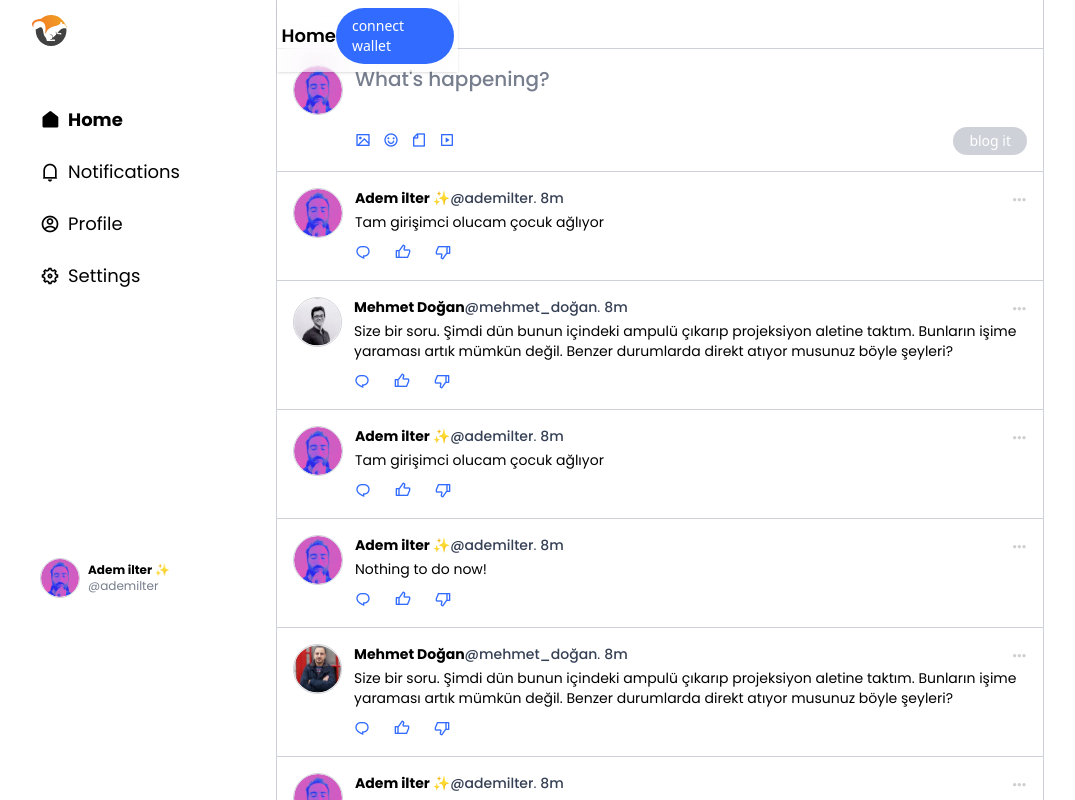
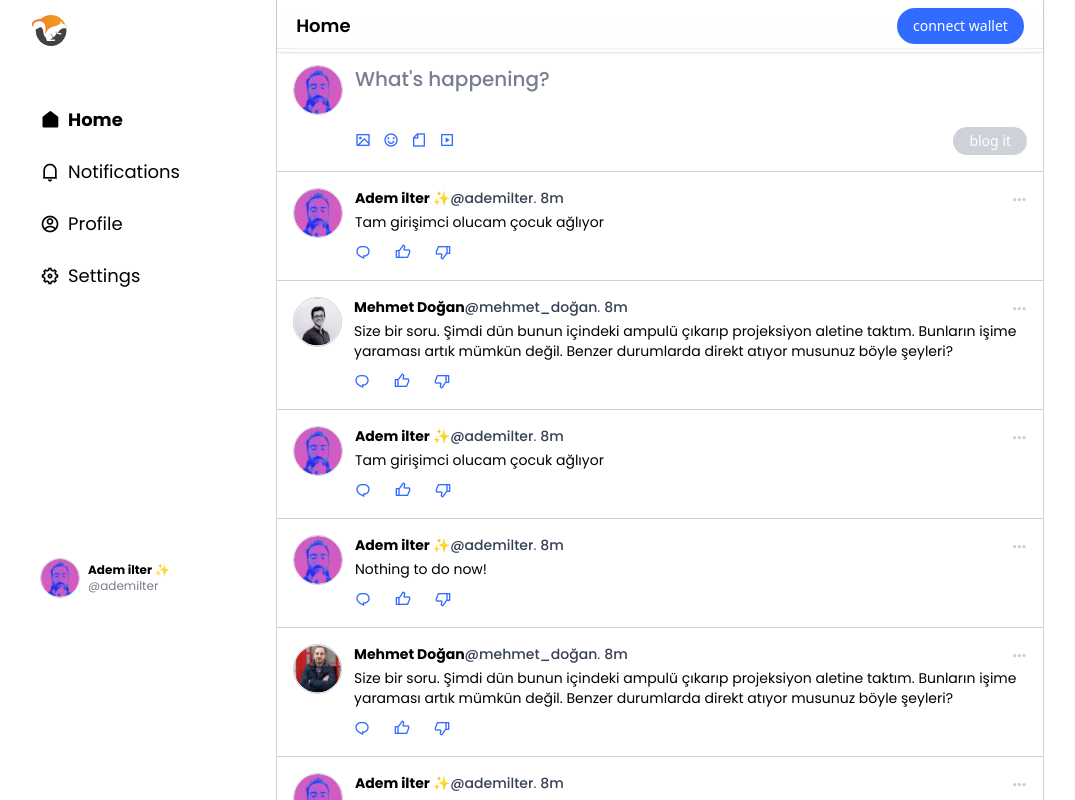
Before and after one commit to Theo-flux/blogit, a Next.js app in the folder client/: page / in a window 1280 px wide. Shown: the top 800 px of the page, without its empty margins (108-1183 px from the left). Built offline with nearby package versions, Linux system fonts and the light colour scheme.

Commit message:
UI Bug fix

```diff
--- a/client/components/navbar/Navbar.jsx
+++ b/client/components/navbar/Navbar.jsx
@@ -4,7 +4,7 @@ import { Logo, Section, Nav, ConnectButton } from "../../shared";
 export default function Navbar({ activeSection, handleOpenSidebar }) {
   return (
     <Section
-      className={`shadow fixed backdrop-filter backdrop-blur-lg bg-opacity-30 bg-white`}
+      className={`shadow backdrop-filter backdrop-blur-lg bg-opacity-30 bg-white`}
     >
       <Nav>
         <div className="flex justify-between items-center">
```
